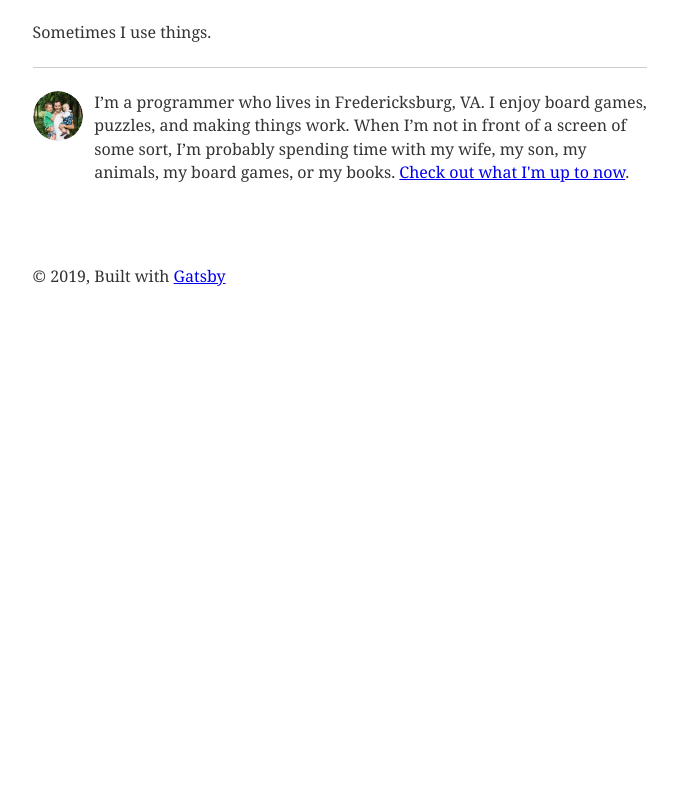
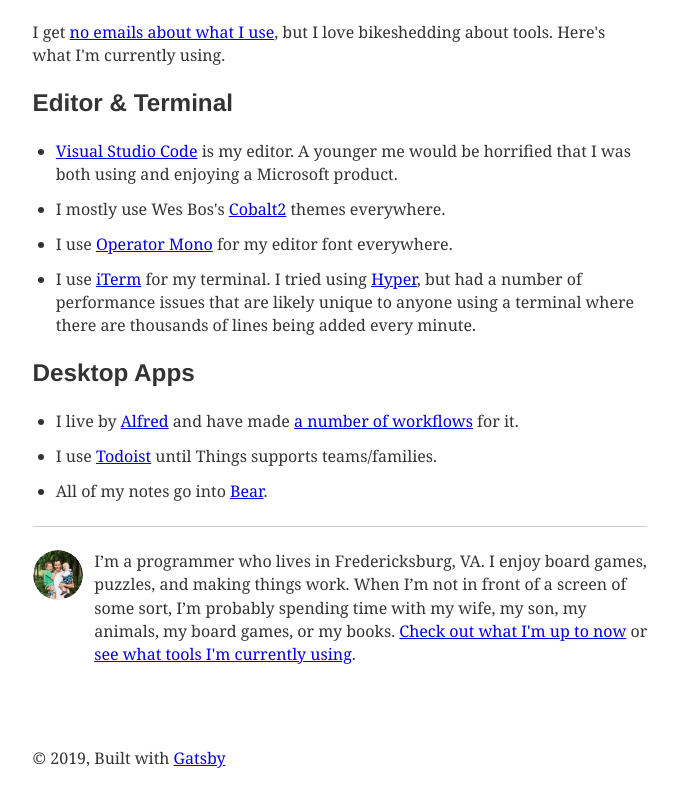
Before and after one commit to wesbaker/wesbaker.com, a Gatsby site: page /uses in a window 1280 px wide. Shown: the part 119-924 px from the top of the page, without its empty margins (300-978 px from the left). Before the commit the page ends 800 px from the top, so only its background shows below. Built offline with nearby package versions, Linux system fonts and the light colour scheme; Gatsby itself is replaced by a stand-in of ours; some packages are replaced by stand-ins of ours; what typography-theme-alton would draw is missing.

Commit message:
Add /uses page

```diff
--- a/src/components/bio.js
+++ b/src/components/bio.js
@@ -55,7 +55,8 @@ const Bio = () => {
         puzzles, and making things work. When I’m not in front of a screen of
         some sort, I’m probably spending time with my wife, my son, my animals,
         my board games, or my books.{" "}
-        <Link to="now">Check out what I'm up to now</Link>.
+        <Link to="now">Check out what I'm up to now</Link> or{" "}
+        <Link to="uses">see what tools I'm currently using</Link>.
       </p>
     </div>
   );
--- a/src/pages/uses.js
+++ b/src/pages/uses.js
@@ -14,7 +14,58 @@ class Uses extends React.Component {
       <Layout location={this.props.location} title={siteTitle}>
         <SEO title="Uses" />
         <h1>Uses</h1>
-        <p>Sometimes I use things.</p>
+        <p>
+          I get{" "}
+          <a href="https://wesbos.com/uses/">no emails about what I use</a>, but
+          I love bikeshedding about tools. Here's what I'm currently using.
+        </p>
+        <h2>Editor & Terminal</h2>
+        <ul>
+          <li>
+            <a href="https://code.visualstudio.com">Visual Studio Code</a> is my
+            editor. A younger me would be horrified that I was both using and
+            enjoying a Microsoft product.
+          </li>
+          <li>
+            I mostly use Wes Bos's{" "}
+            <a href="https://marketplace.visualstudio.com/items?itemName=wesbos.theme-cobalt2">
+              Cobalt2
+            </a>{" "}
+            themes everywhere.
+          </li>
+          <li>
+            I use{" "}
+            <a href="https://www.typography.com/fonts/operator/overview">
+              Operator Mono
+            </a>{" "}
+            for my editor font everywhere.
+          </li>
+          <li>
+            I use <a href="https://iterm2.com">iTerm</a> for my terminal. I
+            tried using <a href="https://hyper.is">Hyper</a>, but had a number
+            of performance issues that are likely unique to anyone using a
+            terminal where there are thousands of lines being added every
+            minute.
+          </li>
+        </ul>
+        <h2>Desktop Apps</h2>
+        <ul>
+          <li>
+            I live by <a href="https://www.alfredapp.com">Alfred</a> and have
+            made{" "}
+            <a href="https://github.com/wesbaker?utf8=✓&tab=repositories&q=alfred&type=&language=">
+              a number of workflows
+            </a>{" "}
+            for it.
+          </li>
+          <li>
+            I use <a href="https://todoist.com/">Todoist</a> until Things
+            supports teams/families.
+          </li>
+          <li>
+            All of my notes go into <a href="https://bear.app">Bear</a>.
+          </li>
+        </ul>
         <hr style={{ marginBottom: "1.45rem" }} />
         <Bio />
       </Layout>
```
